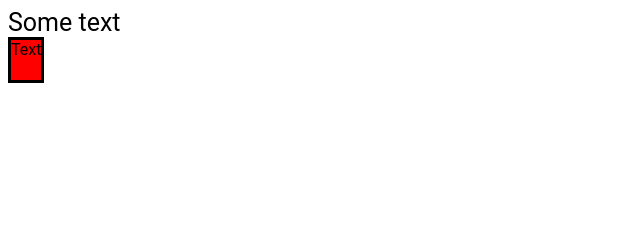
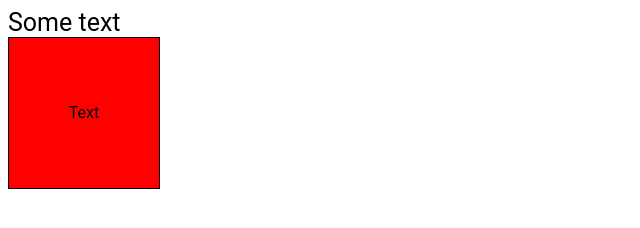
Before and after one commit to Chistikov/git_test, a plain HTML site: page index.html in a window 1280 px wide. Shown: the whole page, without its empty margins (0-640 px from the left). Drawn offline with Linux system fonts and the light colour scheme.

Commit message:
Changed color and size of block

```diff
--- a/index.html
+++ b/index.html
@@ -8,6 +8,8 @@
   </head>
   <body>
     <div class="title">Some text</div>
-    <div class="block">Text</div>
+    <div class="block">
+      <span>Text</span>
+    </div>
   </body>
 </html>
--- a/style.css
+++ b/style.css
@@ -7,8 +7,10 @@ div {
 }
 
 .block {
-  width: 30px;
-  height: 40px;
+  width: 150px;
+  height: 150px;
   background-color: red;
-  border: 3px solid black;
+  border: 1px solid black;
+  line-height: 150px;
+  text-align: center;
 }
```
